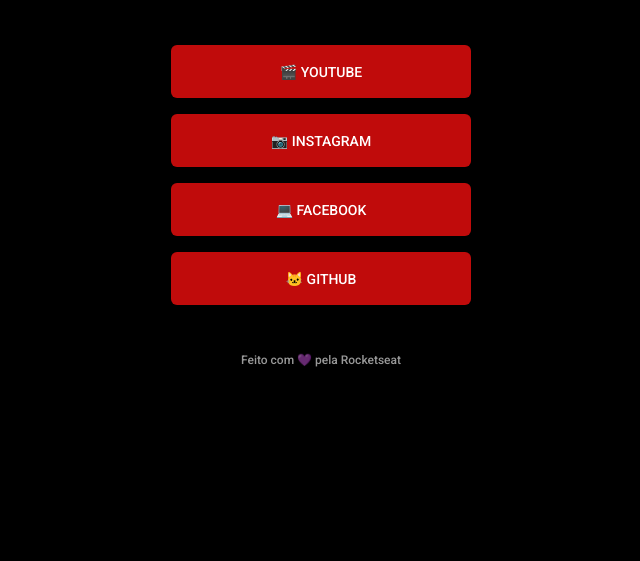
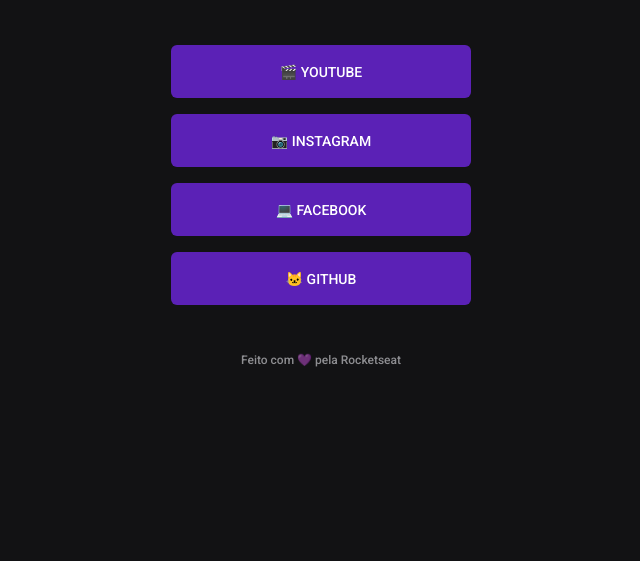
Before and after one commit to pedrohveloso/Maratona-Explorer-2, a plain HTML site: page index.html in a window 1280 px wide. Shown: the part 239-800 px from the top of the page, without its empty margins (319-959 px from the left). Drawn offline with Linux system fonts and the light colour scheme.

Commit message:
Update index.html

```diff
--- a/index.html
+++ b/index.html
@@ -14,7 +14,7 @@
     rel="stylesheet">
 </head>
 
-<body class="red">
+<body>
 
   <div class="container">
 
```
